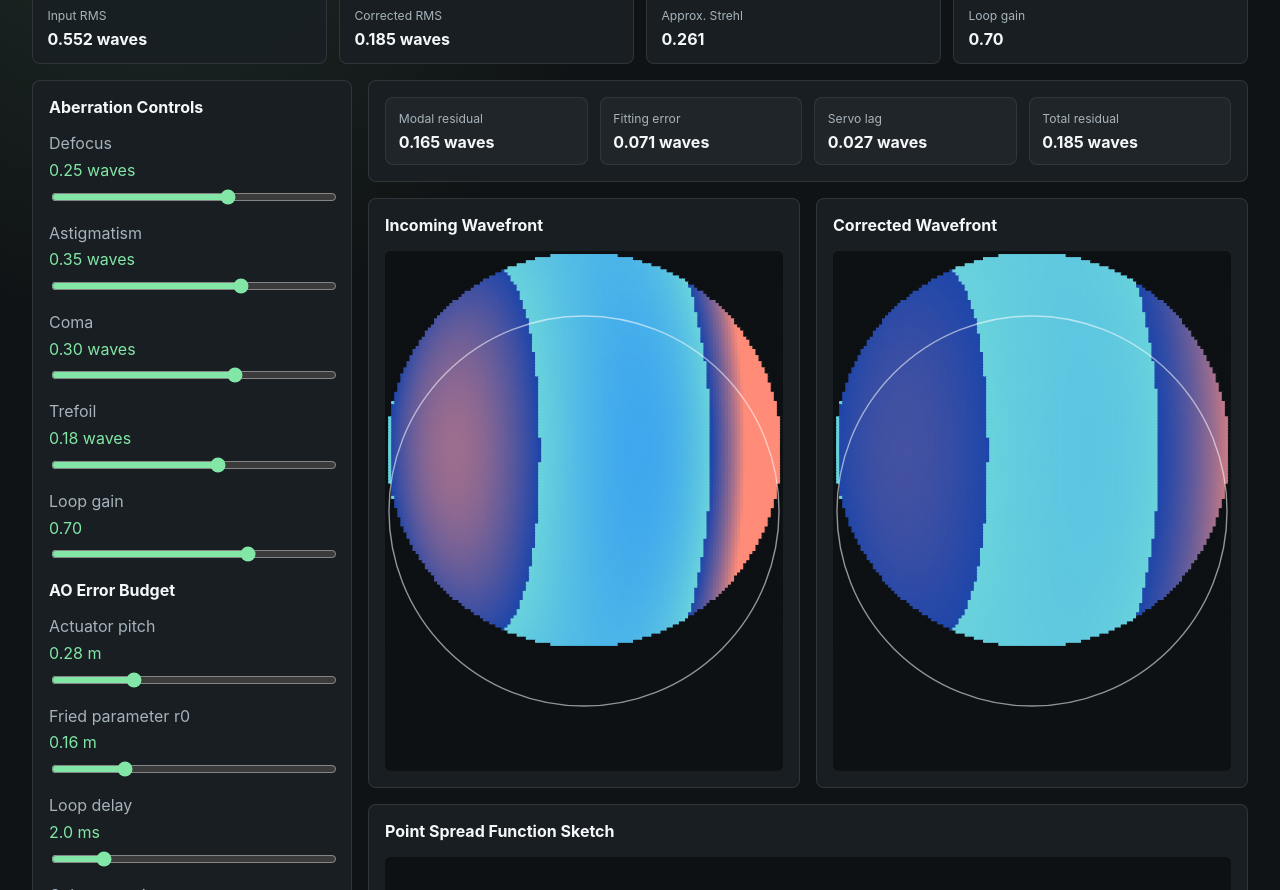
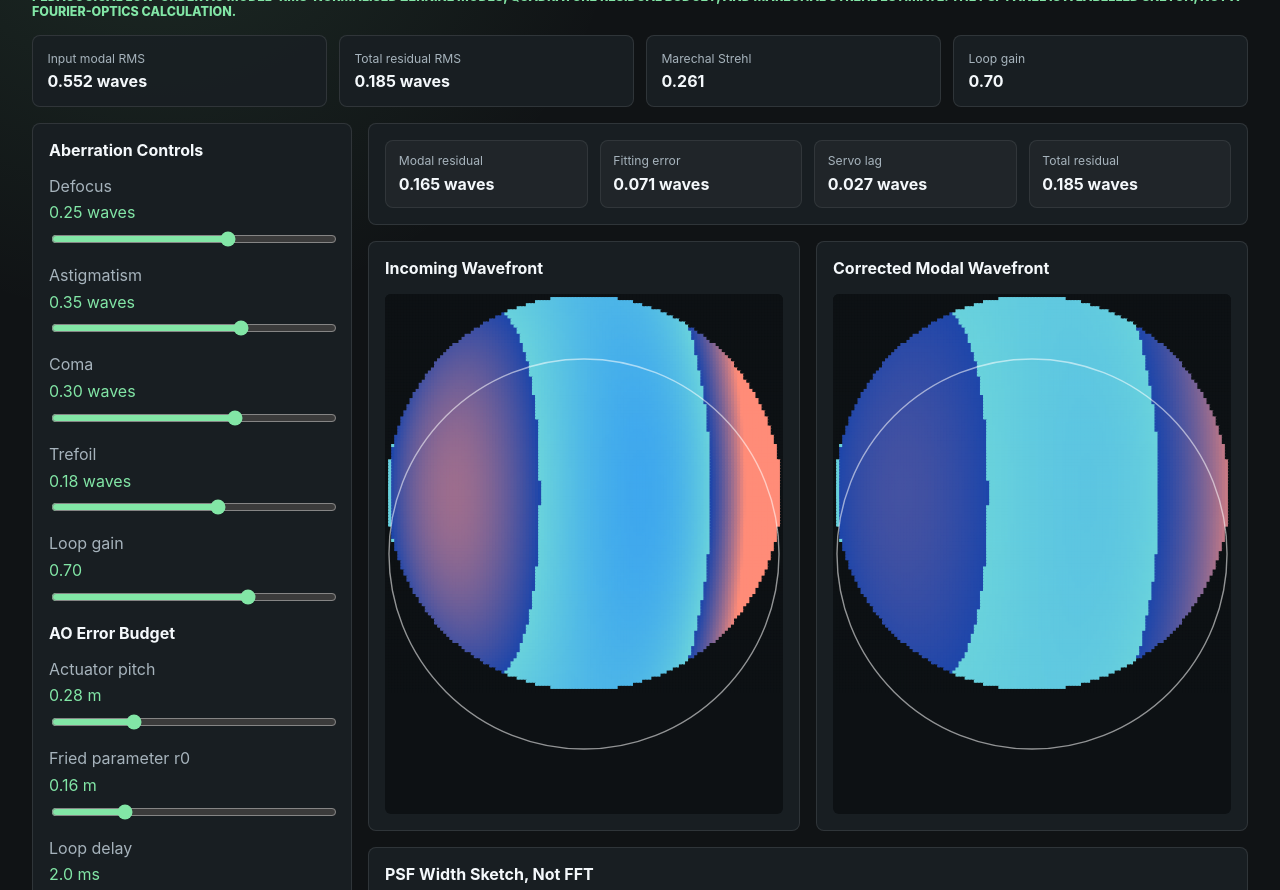
Before and after one commit to Biswajit1999/Adaptive_Optics_Wavefront_Lab, a plain HTML site: page index.html in a window 1280 px wide. Shown: the part 156-1046 px from the top of the page. Drawn offline with Linux system fonts and the light colour scheme.

Commit message:
Clarify AO visualisation limits in interface

```diff
--- a/index.html
+++ b/index.html
@@ -12,12 +12,13 @@
       <header>
         <p>Instrumentation and Wavefront Control</p>
         <h1>Adaptive Optics Wavefront Lab</h1>
+        <p class="science-note">Pedagogical low-order AO model: RMS-normalised Zernike modes, quadrature residual budget, and Marechal Strehl estimate. The PSF panel is a labelled sketch, not a Fourier-optics calculation.</p>
       </header>
 
       <section class="metrics">
-        <div><span>Input RMS</span><strong id="inputRms">0.00 waves</strong></div>
-        <div><span>Corrected RMS</span><strong id="outputRms">0.00 waves</strong></div>
-        <div><span>Approx. Strehl</span><strong id="strehl">1.00</strong></div>
+        <div><span>Input modal RMS</span><strong id="inputRms">0.00 waves</strong></div>
+        <div><span>Total residual RMS</span><strong id="outputRms">0.00 waves</strong></div>
+        <div><span>Marechal Strehl</span><strong id="strehl">1.00</strong></div>
         <div><span>Loop gain</span><strong id="gainReadout">0.70</strong></div>
       </section>
 
@@ -45,13 +46,13 @@
             <div><span>Total residual</span><strong id="totalResidual">0.000 waves</strong></div>
           </article>
           <article class="panel"><h2>Incoming Wavefront</h2><canvas id="inputCanvas" width="520" height="520"></canvas></article>
-          <article class="panel"><h2>Corrected Wavefront</h2><canvas id="correctedCanvas" width="520" height="520"></canvas></article>
-          <article class="panel wide"><h2>Point Spread Function Sketch</h2><canvas id="psfCanvas" width="980" height="300"></canvas></article>
+          <article class="panel"><h2>Corrected Modal Wavefront</h2><canvas id="correctedCanvas" width="520" height="520"></canvas></article>
+          <article class="panel wide"><h2>PSF Width Sketch, Not FFT</h2><canvas id="psfCanvas" width="980" height="300"></canvas></article>
           <article class="panel wide"><h2>Residual Error Budget</h2><canvas id="budgetCanvas" width="980" height="300"></canvas></article>
         </section>
       </section>
     </main>
-    <footer class="site-footer">Biswajit@2026</footer>
+    <footer class="site-footer">Biswajit Jana © 2026</footer>
     <script src="assets/js/app.js"></script>
   </body>
 </html>
```
